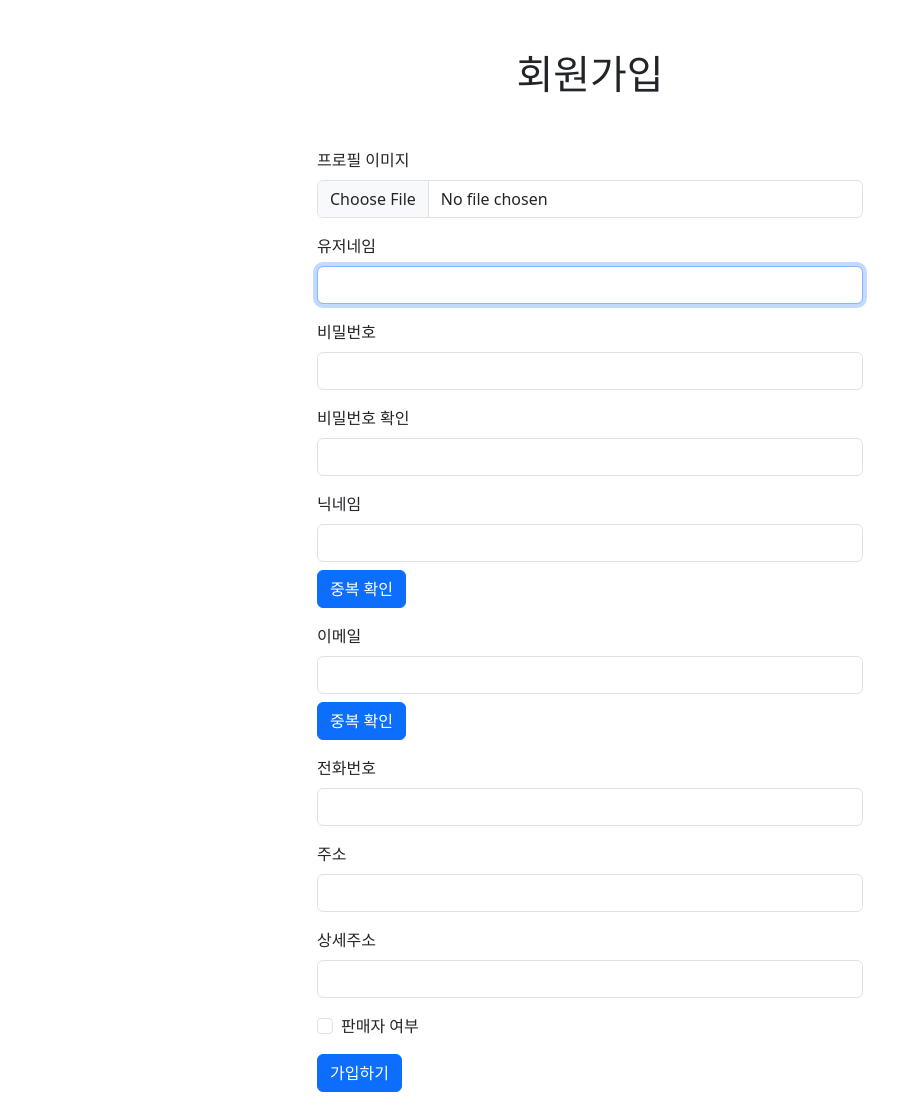
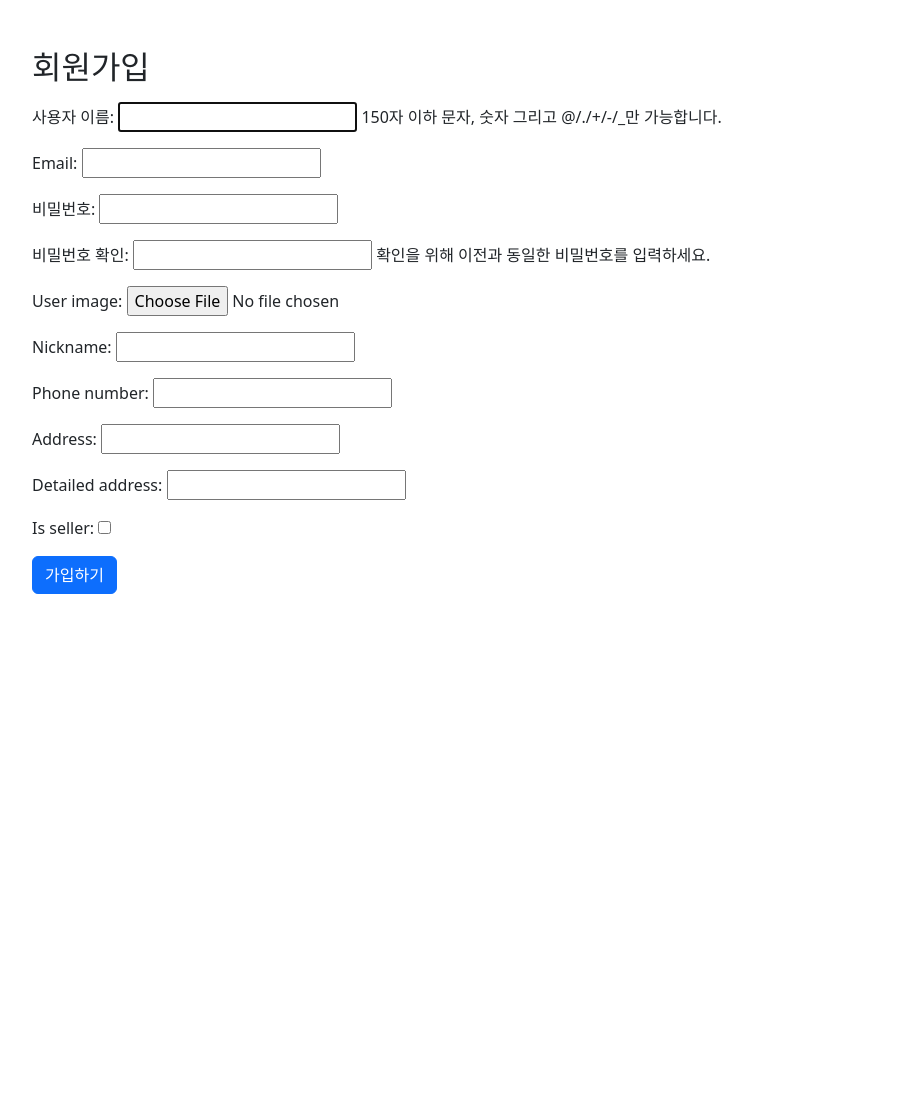
Before and after one commit to yangchanghun/healthy-food, a Django app: page /accounts/register/ in a window 1280 px wide. Shown: the part 72-1184 px from the top of the page, without its empty margins (50-948 px from the left). After the commit the page ends 666 px from the top, so only its background shows below. Run offline with Django 5.2, Linux system fonts and the light colour scheme; some libraries are stand-ins or nearby versions.

Commit message:
register feature fix

```diff
--- a/config/forms.py
+++ b/config/forms.py
@@ -1,29 +1,53 @@
 from django import forms
 from django.contrib.auth.forms import UserCreationForm
 from django.contrib.auth.models import User
+from userprofile.models import Profile
 
+"""
+여기에 정의된 form을 사용하면 email 필드 값이 email이 맞는지, 보안 등 이점이 있습니다
+
+      html에서 불러오는 form이 이 코드입니다
+        {{ user_form.as_p }}
+        {{ profile_form.as_p }}
+
+그런데 view에 정의해 주신 check_duplicate 함수는 사용하지 못하겠지요..
+그래서
+        <!-- 프로필 이미지 업로드 필드 -->
+        <div class="mb-3">
+          <label for="{{ form.user_image.id_for_label }}" class="form-label">프로필 이미지</label>
+          {% render_field form.user_image class="form-control" %}
+        </div>
+요런식으로 하나씩 form을 구성하신 것 같은데 이 방법도 좋습니다!
+실제로 위에 코드를 사용하셔도 아마 작동이 될겁니다
+
+**요약**
+현재 form을 이용해서 구현을 해 놓았고
+html에서 form을 다 구현해 받아야 하는 10개의 값을 다 받으면
+
+        <!-- 유저네임 필드 -->
+        <div class="mb-3">
+          <label for="{{ form.username.id_for_label }}" class="form-label">유저네임</label>
+          {% render_field form.username class="form-control" %}
+        </div>
+
+이와 같은 코드를 10번 반복해야 한다!
+
+그러므로
+check_duplicate를 이용하기 위해서 현재 파일에 있는 email, nickname을 form에서 제외시키고
+
+저 두개의 필드만 html에서 직접 구현해 view의 함수로 검증하는 방식이 best
+
+하지만 편한 방식을 택하시면 됩니다.
+**요약 끝**
+"""
 class CustomUserCreationForm(UserCreationForm):
-    nickname = forms.CharField(max_length=30)
-    user_image = forms.ImageField()
-    email = forms.EmailField()
-    phone_number = forms.CharField(max_length=15)
-    address = forms.CharField(max_length=100)
-    detailed_address = forms.CharField(max_length=100)
-    is_seller = forms.BooleanField(required=False)
-
-    # def save(self, commit=True):
-    #     user = super(CustomUserCreationForm, self).save(commit=False)
-    #     user.email = self.cleaned_data['email']
-    #     user.profile.user_image = self.cleaned_data['user_image']
-    #     user.profile.nickname = self.cleaned_data['nickname']
-    #     user.profile.phone_number = self.cleaned_data['phone_number']
-    #     user.profile.address = self.cleaned_data['address']
-    #     user.profile.detailed_address = self.cleaned_data['detailed_address']
-    #     user.profile.is_seller = self.cleaned_data['is_seller']
-    #     if commit:
-    #         user.save()
-    #     return user
+    email = forms.EmailField(required=True)
 
     class Meta:
         model = User
-        fields = ('username', 'user_image', 'password1', 'password2', 'nickname', 'email', 'phone_number', 'address', 'detailed_address', 'is_seller')
+        fields = ('username', 'email', 'password1', 'password2')
+
+class ProfileForm(forms.ModelForm):
+    class Meta:
+        model = Profile
+        fields = ('user_image', 'nickname', 'phone_number', 'address', 'detailed_address', 'is_seller')
--- a/config/urls.py
+++ b/config/urls.py
@@ -19,9 +19,6 @@ from django.urls import path, include
 from django.conf.urls.static import static
 from django.conf import settings
 from . import views
-from .views import UserCreateView, UserCreateDoneTV
-from .views import check_duplicate
-
 
 
 urlpatterns = [
@@ -29,9 +26,9 @@ urlpatterns = [
     path('', views.index, name='index'),
     path('login/', views.login, name='login'),
     path('accounts/', include('django.contrib.auth.urls')),
-    path('accounts/register/', UserCreateView.as_view(), name='register'),
-    path('accounts/register/done/', UserCreateDoneTV.as_view(), name='register_done'),
-    path('check_duplicate/', check_duplicate, name='check_duplicate'),
+    path('accounts/register/', views.register_user, name='register'),
+    path('accounts/register/done/', views.UserCreateDoneTV.as_view(), name='register_done'),
+    path('check_duplicate/', views.check_duplicate, name='check_duplicate'),
 
     path('user/', include('follow.urls')),
     path('product/', include('product.urls')),
--- a/config/views.py
+++ b/config/views.py
@@ -1,13 +1,10 @@
 from django.shortcuts import render, redirect
-from django.contrib.auth.forms import UserCreationForm
-from django.views.generic import CreateView, TemplateView
+from django.views.generic import TemplateView
 from django.urls import reverse_lazy
-from django.contrib.auth.models import Group
+from .forms import CustomUserCreationForm, ProfileForm
+from django.http import JsonResponse
 from django.contrib.auth.models import User
-from .forms import CustomUserCreationForm
 from userprofile.models import Profile
-from django.http import JsonResponse
-
 
 def index(request):
     return render(request, 'home.html')
@@ -15,29 +12,26 @@ def index(request):
 def login(request) :
     return render(request, 'registration/login.html')
 
-class UserCreateView(CreateView):
-    template_name = 'registration/register.html'
-    form_class = CustomUserCreationForm
-    success_url = reverse_lazy('register_done')
+def register_user(request):
+    if request.method == 'POST':
+        user_form = CustomUserCreationForm(request.POST)
+        profile_form = ProfileForm(request.POST, request.FILES)
+        if user_form.is_valid() and profile_form.is_valid():
+            # 사용자 모델 저장
+            new_user = user_form.save()
+            new_profile = profile_form.save(commit=False)
+            new_profile.user = new_user  # User 모델과 Profile 모델 연결
+            new_profile.save()  # 프로필 모델 DB에 저장
+            return redirect('register_done')  # 가입 완료 페이지로 리다이렉트
+    else:
+        user_form = CustomUserCreationForm()
+        profile_form = ProfileForm()
 
-    def save(self, commit=True):
-        user = super(CustomUserCreationForm, self).save(commit=False)
-        user.email = self.cleaned_data['email']
-        if commit:
-            user.save()
-
-            # Profile 객체 생성 및 연결
-            profile = Profile.objects.create(
-                user=user,
-                user_image=self.cleaned_data['user_image'],
-                nickname=self.cleaned_data['nickname'],
-                phone_number=self.cleaned_data['phone_number'],
-                address=self.cleaned_data['address'],
-                detailed_address=self.cleaned_data['detailed_address'],
-                is_seller=self.cleaned_data['is_seller']
-            )
-
-        return user
+    context = {
+        'user_form': user_form,
+        'profile_form': profile_form,
+    }
+    return render(request, 'registration/register.html', context)
 
 
 class UserCreateDoneTV(TemplateView):
@@ -51,7 +45,8 @@ def check_duplicate(request):
     if field_type == 'email':
         is_taken = User.objects.filter(email=field_value).exists()
     elif field_type == 'nickname':
-        is_taken = User.objects.filter(username=field_value).exists()
+        # 닉네임 중복 검사를 Profile 모델을 통해 수행
+        is_taken = Profile.objects.filter(nickname=field_value).exists()
     else:
         is_taken = False
 
--- a/templates/registration/register.html
+++ b/templates/registration/register.html
@@ -1,120 +1,13 @@
-{% extends "base.html" %}
-{% load widget_tweaks %}
-
-{% block title %}회원가입{% endblock %}
-
-{% block extra-style %}
-<style>
-  .container {
-    width : 100%;
-  }
-  .container h1{
-    text-align : center;
-    margin : 50px 0;
-  }
-  .regist {
-    margin-bottom : 20px;
-  }
-</style>
-{% endblock %}
+{% extends 'base.html' %}
 
 {% block content %}
-
-<div class="container">
-  <div class="row justify-content-center">
-    <div class="col-md-6">
-      <form method="post" enctype="multipart/form-data">
+<div class="container mt-5">
+    <h2 class="mb-3">회원가입</h2>
+    <form method="post" enctype="multipart/form-data">
         {% csrf_token %}
-        <h1> 회원가입 </h1>
-
-        <!-- 프로필 이미지 업로드 필드 -->
-        <div class="mb-3">
-          <label for="{{ form.user_image.id_for_label }}" class="form-label">프로필 이미지</label>
-          {% render_field form.user_image class="form-control" %}
-        </div>
-
-        <!-- 유저네임 필드 -->
-        <div class="mb-3">
-          <label for="{{ form.username.id_for_label }}" class="form-label">유저네임</label>
-          {% render_field form.username class="form-control" %}
-        </div>
-
-        <!-- 비밀번호 필드 -->
-        <div class="mb-3">
-          <label for="{{ form.password1.id_for_label }}" class="form-label">비밀번호</label>
-          {% render_field form.password1 class="form-control" %}
-        </div>
-
-        <!-- 비밀번호 확인 필드 -->
-        <div class="mb-3">
-          <label for="{{ form.password2.id_for_label }}" class="form-label">비밀번호 확인</label>
-          {% render_field form.password2 class="form-control" %}
-        </div>
-
-        <!-- 닉네임 필드 -->
-        <div class="mb-3">
-          <label for="{{ form.nickname.id_for_label }}" class="form-label">닉네임</label>
-          {% render_field form.nickname class="form-control" %}
-          <button type="button" class="btn btn-primary mt-2" onclick="checkDuplicate('nickname')">중복 확인</button>
-          <small id="nickname-feedback" class="form-text text-muted"></small>
-        </div>
-
-
-        <!-- 이메일 필드 -->
-        <div class="mb-3">
-          <label for="{{ form.email.id_for_label }}" class="form-label">이메일</label>
-          {% render_field form.email class="form-control" %}
-          <button type="button" class="btn btn-primary mt-2" onclick="checkDuplicate('email')">중복 확인</button>
-          <small id="email-feedback" class="form-text text-muted"></small>
-        </div>
-
-        <!-- 전화번호 필드 -->
-        <div class="mb-3">
-          <label for="{{ form.phone_number.id_for_label }}" class="form-label">전화번호</label>
-          {% render_field form.phone_number class="form-control" %}
-        </div>
-
-        <!-- 주소 필드 -->
-        <div class="mb-3">
-          <label for="{{ form.address.id_for_label }}" class="form-label">주소</label>
-          {% render_field form.address class="form-control" %}
-        </div>
-
-        <!-- 상세주소 필드 -->
-        <div class="mb-3">
-          <label for="{{ form.detailed_address.id_for_label }}" class="form-label">상세주소</label>
-          {% render_field form.detailed_address class="form-control" %}
-        </div>
-
-        <!-- 판매자 여부 체크박스 -->
-        <div class="form-check mb-3">
-          <input class="form-check-input" type="checkbox" id="{{ form.is_seller.id_for_label }}" name="{{ form.is_seller.html_name }}">
-          <label class="form-check-label" for="{{ form.is_seller.id_for_label }}">판매자 여부</label>
-        </div>
-
-        <button type="submit" class="btn btn-primary regist">가입하기</button>
-      </form>
-    </div>
-  </div>
+        {{ user_form.as_p }}
+        {{ profile_form.as_p }}
+        <button type="submit" class="btn btn-primary">가입하기</button>
+    </form>
 </div>
-
-<script>
-  function checkDuplicate(fieldType) {
-    const fieldName = (fieldType === 'email') ? 'email' : 'nickname';
-    const fieldValue = document.getElementById(`id_${fieldName}`).value;
-
-    fetch(`/check_duplicate/?field_type=${fieldType}&field_value=${fieldValue}`)
-      .then(response => response.json())
-      .then(data => {
-        const feedbackId = `${fieldType}-feedback`;
-        const feedback = document.getElementById(feedbackId);
-
-        if (data.is_taken) {
-          feedback.textContent = `${fieldValue}은(는) 이미 사용 중입니다.`;
-        } else {
-          feedback.textContent = `${fieldValue}은(는) 사용 가능합니다.`;
-        }
-      });
-  }
-</script>
 {% endblock %}
```
Also changed, not shown: media/user_images/스크린샷_2024-04-24_165308.png (added).
